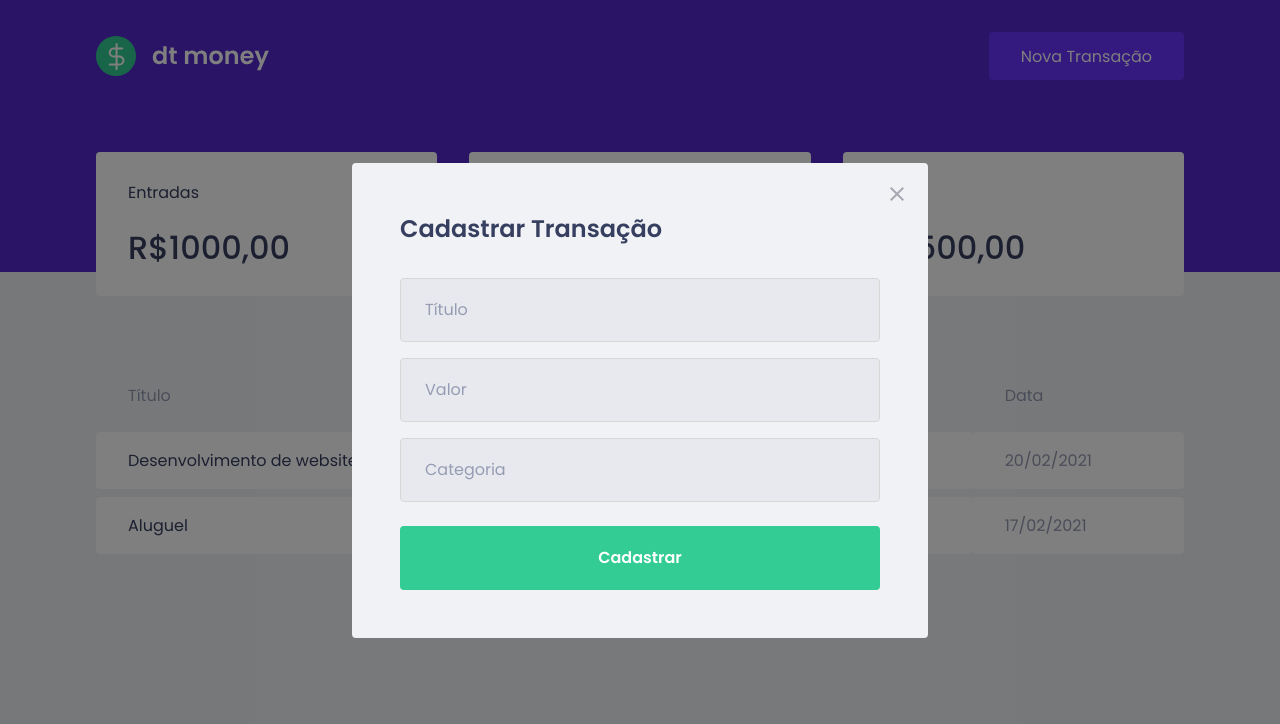
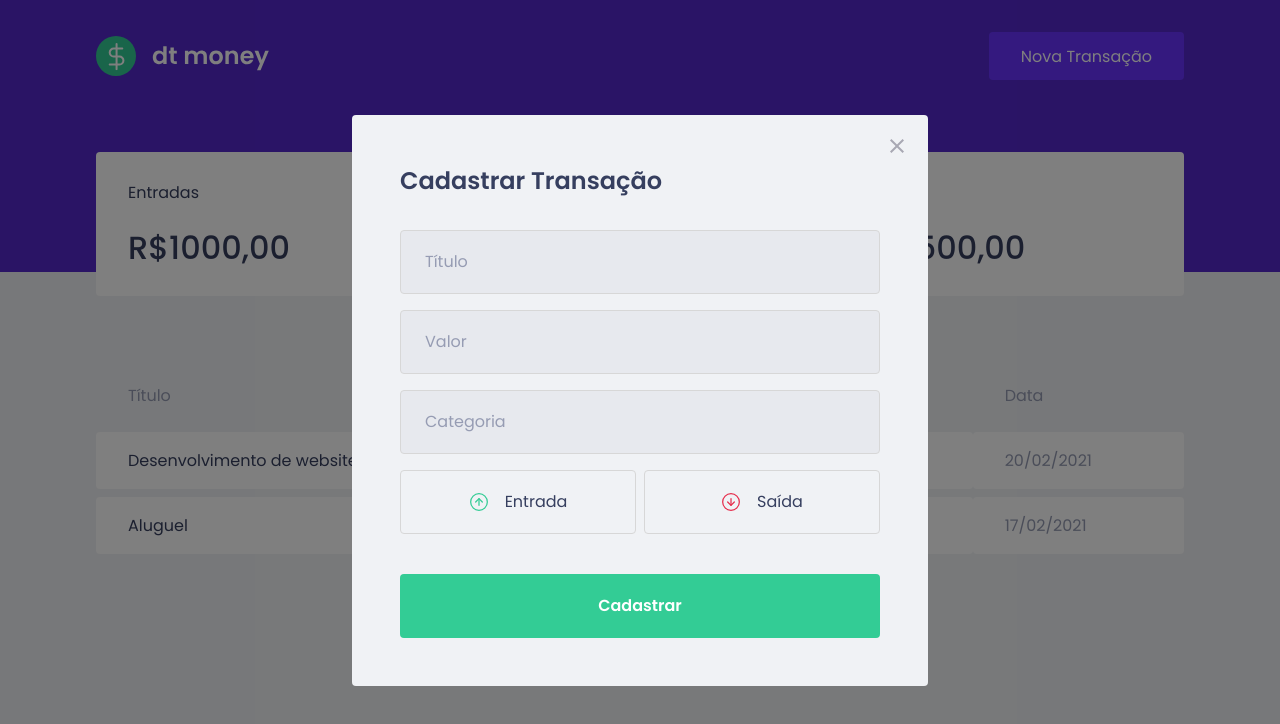
Before and after one commit to GOLIVEIRABR/dtmoney, a React (Create React App) app: page / in a window 1280 px wide. Both pictures are taken after a click on the button "Nova Transação". Shown: the top 724 px of the page. Built offline with nearby package versions, Linux system fonts and the light colour scheme; no server answers; what miragejs would draw is missing.

Commit message:
created type buttons

```diff
--- a/package.json
+++ b/package.json
@@ -5,6 +5,7 @@
   "dependencies": {
     "axios": "^0.21.3",
     "miragejs": "^0.1.41",
+    "polished": "^4.1.3",
     "react": "^17.0.2",
     "react-dom": "^17.0.2",
     "react-modal": "^3.14.3",
--- a/src/components/NewTransactionModal/index.tsx
+++ b/src/components/NewTransactionModal/index.tsx
@@ -1,6 +1,8 @@
 import Modal from 'react-modal';
+import incomeImg from '../../assets/income.svg';
+import outcomeImg from '../../assets/outcome.svg';
 import closeIMG from '../../assets/close.svg';
-import { Container } from './styles';
+import { Container, TransactionTypeContainer } from './styles';
 
 type NewTransactionModalProps = {
   isOpen: boolean;
@@ -38,6 +40,22 @@
         placeholder="Categoria"
         />
 
+        <TransactionTypeContainer>
+          <button
+            type="button"
+          >
+            <img src={incomeImg} alt="Entrada" />
+            <span>Entrada</span>
+          </button>
+
+          <button
+            type="button"
+          >
+            <img src={outcomeImg} alt="Saída" />
+            <span>Saída</span>
+          </button>
+        </TransactionTypeContainer>
+
         <button type="submit">
           Cadastrar
         </button>
--- a/src/components/NewTransactionModal/styles.ts
+++ b/src/components/NewTransactionModal/styles.ts
@@ -1,4 +1,5 @@
 import styled from 'styled-components';
+import {darken} from 'polished'; //biblioeca para ajudar a transformar cores
 
 export const Container = styled.form`
   h2{
@@ -47,3 +48,41 @@
     }
   }
 `;
+
+export const TransactionTypeContainer = styled.div`
+  margin: 1rem 0;
+  display: grid;
+  grid-template-columns: 1fr 1fr;
+  gap: 0.5rem;
+
+  button{
+    height: 4rem;
+    border: 1px solid #d7d7d7;
+    border-radius: 0.25rem;
+
+    background: transparent;
+
+    display: flex;
+    align-items: center;
+    justify-content: center;
+
+    transition: border-color 0.2s;
+
+    &:hover{
+      border-color: ${darken(0.1, '#d7d7d7')}
+    }
+
+    img{
+      width: 20px;
+      height: 20px;
+    }
+
+    span{
+      display: inline-block;
+      margin-left: 1rem;
+      font-size: 1rem;
+      color: var(--text-title)
+    }
+  }
+
+`;
```
Also changed, not shown: 1 other file (tests, documents, lock files or other folders).
